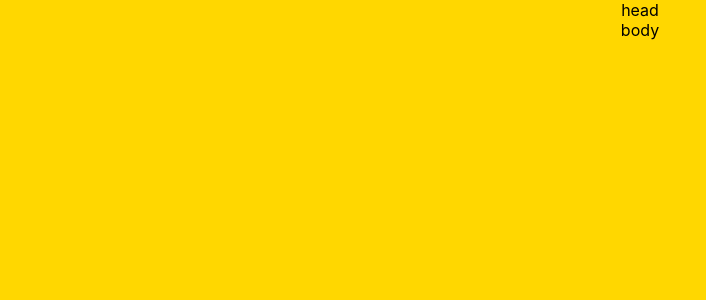
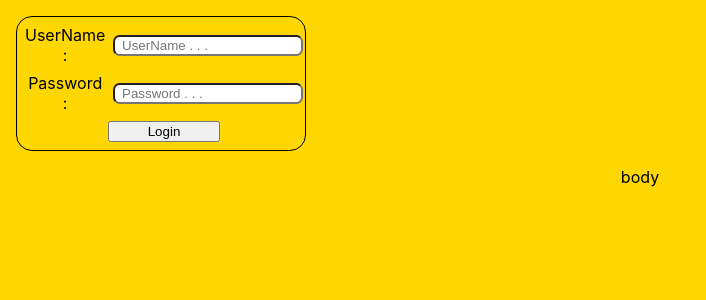
Before and after one commit to ShaneButtCodeNL/bug-tracker, a React (Create React App) app: page / in a window 1280 px wide. Shown: the top 300 px of the page, without its empty margins (0-706 px from the left). Built offline with nearby package versions, Linux system fonts and the light colour scheme.

Commit message:
Set up 'API' and started working on components

```diff
--- a/package.json
+++ b/package.json
@@ -21,8 +21,7 @@
     "start": "react-scripts start",
     "build": "react-scripts build",
     "test": "react-scripts test",
-    "eject": "react-scripts eject",
-    "testModules": "jest"
+    "eject": "react-scripts eject"
   },
   "eslintConfig": {
     "extends": [
--- a/src/App.scss
+++ b/src/App.scss
@@ -9,8 +9,13 @@
   background-color: colors.$warm-color-bg-accent;
 }
 
+.App-header {
+  padding: 1em;
+}
+
 .App {
   text-align: center;
   height: 100vh;
   width: 100vw;
+  overflow: auto;
 }
--- a/src/App.tsx
+++ b/src/App.tsx
@@ -1,10 +1,13 @@
 import React from "react";
 import "./App.scss";
+import UserInput from "./components/UserInput";
 
 function App() {
   return (
     <div className="App warm">
-      <header className="App-header">head</header>
+      <header className="App-header">
+        <UserInput />
+      </header>
       <div className="App-body">body</div>
     </div>
   );
--- /dev/null
+++ b/src/components/UserInput.tsx
@@ -0,0 +1,17 @@
+import "./styles/UserInput.scss";
+
+function UserInput() {
+  return (
+    <div className="user-input-container">
+      <form className="user-input-form">
+        <label>UserName :</label>
+        <input type="text" placeholder="UserName . . ." />
+        <label>Password :</label>
+        <input type="text" placeholder="Password . . ." />
+        <button type="button">Login</button>
+      </form>
+    </div>
+  );
+}
+
+export default UserInput;
--- /dev/null
+++ b/src/components/styles/UserInput.scss
@@ -0,0 +1,23 @@
+.user-input-container {
+  width: 30%;
+  max-width: 17em;
+  border: solid 1px;
+  padding: 0.5em;
+  border-radius: 1em;
+}
+.user-input-form {
+  display: grid;
+  grid-template-columns: auto auto;
+  gap: 0.5em;
+  place-items: center;
+  input {
+    border-radius: 0.5em;
+    padding-left: 0.5em;
+  }
+  button {
+    grid-column-start: 1;
+    grid-column-end: 3;
+    width: 40%;
+    min-width: 5em;
+  }
+}
```
Also changed, not shown: src/api/api.ts (added, +73 -0 lines), src/data/ProjectList.ts (+8 -0 lines).
